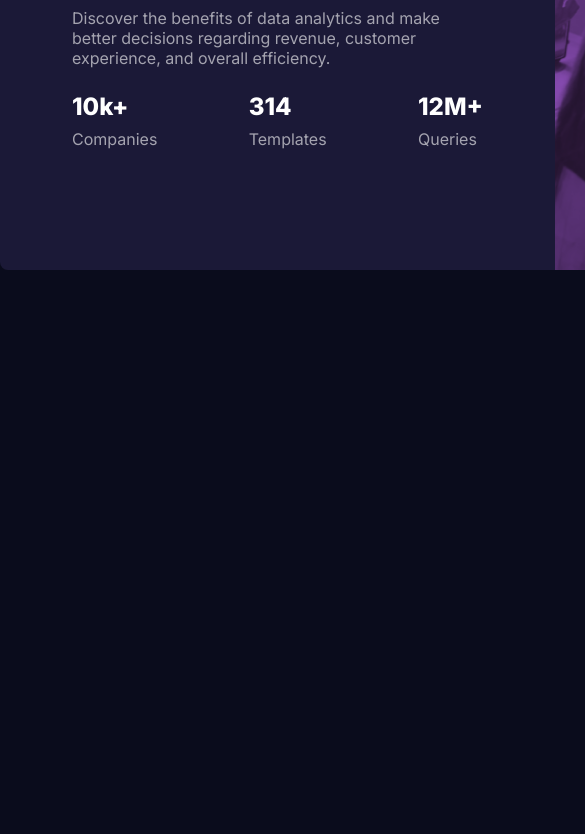
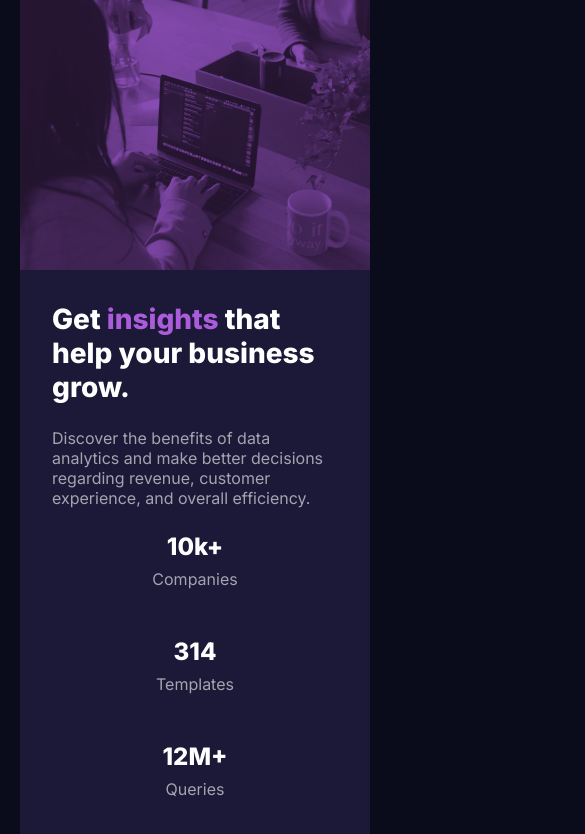
Before and after one commit to Inersezm/stats-preview-card-component, a plain HTML site: page index.html in a window 390 px wide. Shown: the part 276-1110 px from the top of the page, 585 px wide, since content can reach past the window. Before the commit the page ends 844 px from the top, so only its background shows below. Drawn offline with Linux system fonts and the light colour scheme.

Commit message:
add styles for mobile

```diff
--- a/css/main.css
+++ b/css/main.css
@@ -38,8 +38,9 @@ p {
 	opacity: 0.6;
 }
 .container {
-	width: 1110px;
+	max-width: 1110px;
 	margin: 0 auto;
+	padding: 0 10px;
 }
 .accent {
 	color: #ab5cdb;
@@ -49,8 +50,7 @@ p {
 	border-radius: 8px;
 	min-height: 446px;
 	margin: 100px 0;
-	display: grid;
-	grid-template-columns: 1fr 1fr;
+	display: flex;
 	overflow: hidden;
 }
 .info {
@@ -60,9 +60,22 @@ p {
 	display: flex;
 	justify-content: space-between;
 }
+.info-list__item {
+	text-align: center;
+}
+.info-img {
+	width: auto;
+	mix-blend-mode: multiply;
+	/* TODO - position-absolut fix-hight 240px for mobile device */
+}
+/* BUG - Проблеми з зображенням */
+/* FIXME - Додаткові оступи на моб орієнтації */
 .img-wrapper {
 	position: relative;
-	width: 100%;
+	width: auto;
+	height: 100%;
+	display: flex;
+	justify-content: center;
 }
 .img-wrapper::before {
 	content: '';
@@ -75,10 +88,44 @@ p {
 	left: 0;
 	opacity: 0.75;
 }
-.img-wrapper img {
-	position: absolute;
-	top: 0;
-	left: 0;
-	width: 100%;
-	mix-blend-mode: multiply;
+/* 	MEDIA */
+@media (max-width: 1200px) {
+	/* // rules here apply to devices from 993px to 1200px (inclusive) */
 }
+@media (max-width: 992px) {
+	/* // rules here apply to devices from 769px to 992px (inclusive) */
+	.field {
+		flex-direction: column;
+	}
+	.container {
+		max-width: 100%;
+		padding: 0 20px;
+	}
+}
+@media (max-width: 768px) {
+	/* // rules here apply to devices from 769px to 992px (inclusive) */
+	h1 {
+		font-size: 28px;
+	}
+	h2 {
+		font-size: 24px;
+	}
+
+	.field {
+		flex-direction: column-reverse;
+	}
+	.info {
+		padding: 32px;
+	}
+	.info-list {
+		flex-direction: column;
+		justify-content: center;
+		align-items: center;
+		margin-top: 16px;
+		gap: 24px 0px;
+	}
+}
+
+@media (max-width: 512px) {
+	/* // rules here apply to devices from 0px to 768px (inclusive) */
+}
--- a/index.html
+++ b/index.html
@@ -36,7 +36,9 @@
 						</li>
 					</ul>
 				</div>
-				<div class="img-wrapper"><img src="/img/Bitmap.jpg" alt="img" /></div>
+				<div class="img-wrapper">
+					<img class="info-img" src="/img/Bitmap.jpg" alt="img" />
+				</div>
 			</div>
 		</div>
 	</body>
```
